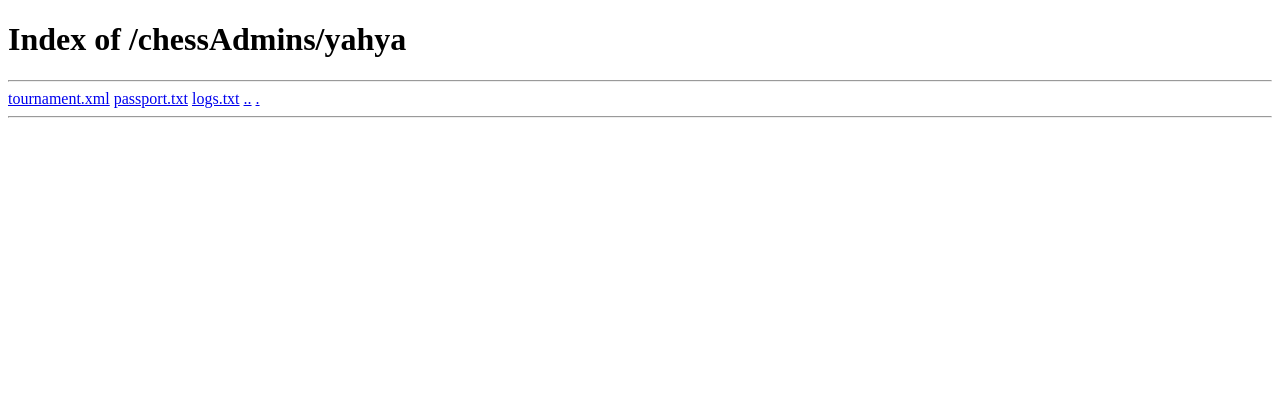
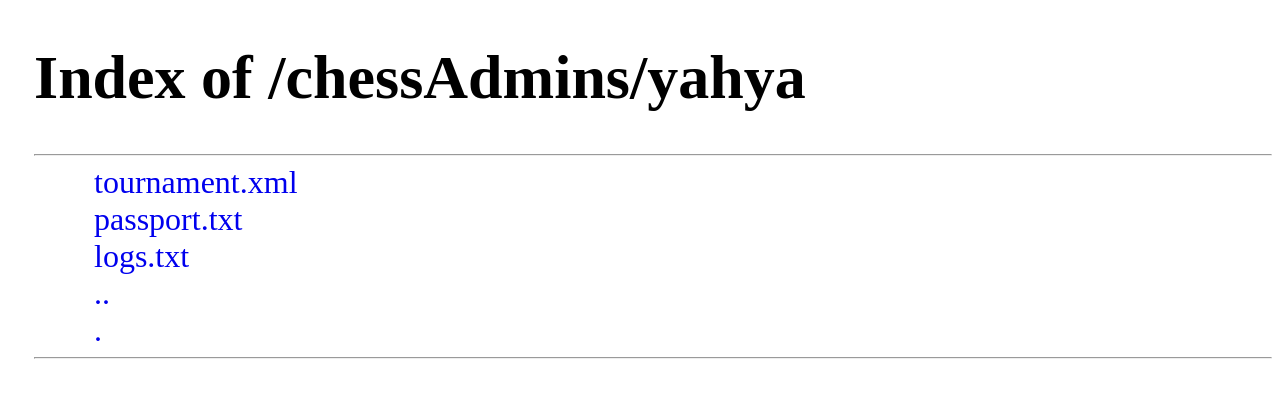
Before and after one commit to YahyaMouelhi/cybersicca_ctf_vol2, a plain HTML site: page chessAdmins/yahya/index.html in a window 1280 px wide. Drawn offline with Linux system fonts and the light colour scheme; the site is published under a folder, as on GitHub Pages, so addresses that start at the root find nothing.

Commit message:
Update index.html

```diff
--- a/chessAdmins/yahya/index.html
+++ b/chessAdmins/yahya/index.html
@@ -4,7 +4,7 @@
     <meta charset="UTF-8">
     <meta name="viewport" content="width=device-width, initial-scale=1.0">
     <title>/chessAdmins/yahya/</title>
-    <link rel="stylesheet" href="/css/pv.css">
+    <link rel="stylesheet" href="../../css/pv.css">
 </head>
 <body>
 
```
